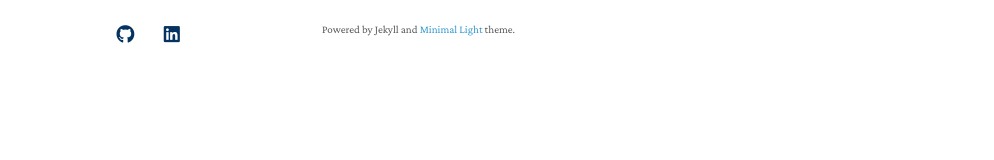
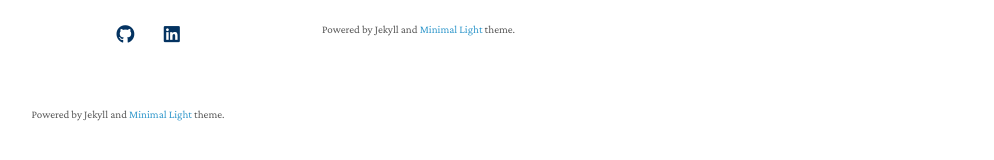
Before and after one commit to hnorm0629/portfolio, a Jekyll site: the page built from index.md, in a window 1280 px wide. Shown: the part 362-522 px from the top of the page, without its empty margins (148-1142 px from the left). Built offline with Jekyll 4.4.1, drawn with Linux system fonts in a browser that asks for light colours; nearby versions of some CDN libraries; a style sheet for code colours, icons or effects is not loaded; our own code applies the rules of GitHub Pages for plain Markdown files.

Commit message:
Update homepage.html

```diff
--- a/_layouts/homepage.html
+++ b/_layouts/homepage.html
@@ -86,6 +86,11 @@
         {% endif %}
         </div>
         <br>
+        <br>
+
+        {% if site.enable_footnote %}
+        <p><small>Powered by Jekyll and <a href="https://github.com/yaoyao-liu/minimal-light" target="_blank" rel="noopener">Minimal Light</a> theme.</small></p>
+        {% endif %}
 
       </header>
       <section>
```
